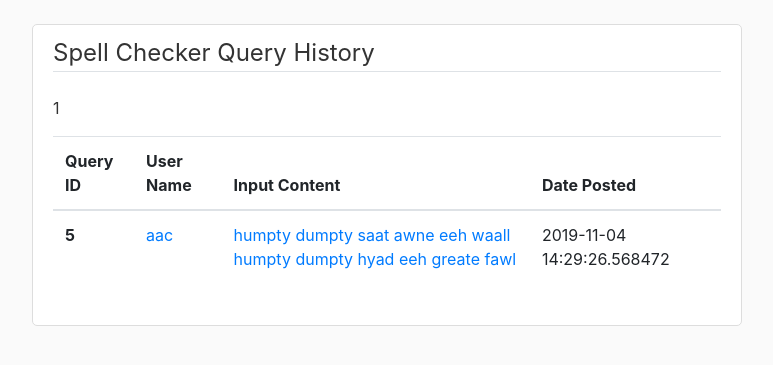
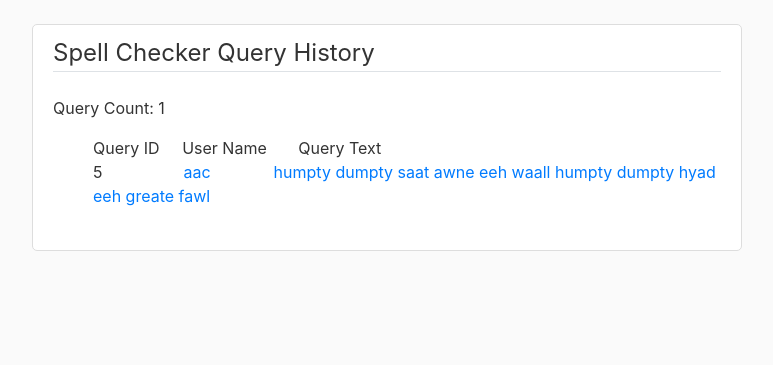
Before and after one commit to achitnis007/AppSec-Assignment3, a Flask app: page /history in a window 1280 px wide. Shown: the part 56-421 px from the top of the page, without its empty margins (73-846 px from the left). Run offline with Flask 2, Linux system fonts and the light colour scheme; a user stored in the database is signed in; data comes from the database, SQL or seed files in the repository; some libraries are stand-ins or nearby versions.

Commit message:
changed table to list for autograder

```diff
--- a/app/templates/activitylog.html
+++ b/app/templates/activitylog.html
@@ -6,7 +6,7 @@
 			{{ form.hidden_tag() }}
 			<fieldset class="form-group">
 				<legend class="border-bottom mb-4">Spell Checker Activity History</legend>
-                <p id="numsessions">{{ activity_records_cnt }}</p>
+                <p id="numsessions">Sessions Count : {{ activity_records_cnt }}</p>
                     <div id=history>
                         <table class="table table-hover">
                           <thead>
--- a/app/templates/history.html
+++ b/app/templates/history.html
@@ -6,30 +6,21 @@
 			{{ form.hidden_tag() }}
 			<fieldset class="form-group">
 				<legend class="border-bottom mb-4">Spell Checker Query History</legend>
-                <p id="numqueries">{{ service_records_cnt }}</p>
+                <p id="numqueries">Query Count: {{ service_records_cnt }}</p>
                     <div id=history>
-                        <table class="table table-hover">
-                          <thead>
-                            <tr>
-                              <th scope="col">Query ID</th>
-                              <th scope="col">User Name</th>
-                              <th scope="col">Input Content</th>
-                              <th scope="col">Date Posted</th>
-                            </tr>
-                          </thead>
                         {% if (service_records_cnt > 0) %}
-                          <tbody>
+                          <ul style="list-style-type:none;">
+                          <li>Query ID&nbsp&nbsp&nbsp&nbsp&nbspUser Name&nbsp&nbsp&nbsp&nbsp&nbsp&nbsp&nbspQuery Text</li>
                           {% for sr in service_records %}
-                            {# <!-- tr id="query{{ sr.id }}" --> #}
-                              <tr id="{{ sr.id }}">
-                              <th scope="row">{{ sr.id }}</th>
-                              <td><a href="{{ url_for('historyforadmin', user_clicked=sr.username) }}">{{ sr.username }}</a></td>
-                              <td><a href="{{ url_for('reviewquery', querynum='query' + sr.id|string) }}">{{ sr.input_content }}</a></td>
-                              <td>{{ sr.date_posted }}</td>
-                            </tr>
+                            <li id="query{{ sr.id }}">
+                              {{ sr.id }}
+                              &nbsp&nbsp&nbsp&nbsp&nbsp&nbsp&nbsp&nbsp&nbsp&nbsp&nbsp&nbsp&nbsp&nbsp&nbsp&nbsp
+                              <a href="{{ url_for('historyforadmin', user_clicked=sr.username) }}">{{ sr.username }}</a>
+                              &nbsp&nbsp&nbsp&nbsp&nbsp&nbsp&nbsp&nbsp&nbsp&nbsp&nbsp&nbsp
+                              <a href="{{ url_for('reviewquery', querynum='query' + sr.id|string) }}">{{ sr.input_content }}</a>
+                            </li>
                           {% endfor %}
-                          </tbody>
-                        </table>
+                          </ul>
                     </div>
                 {% endif %}
                 {%  if current_user.username == 'admin' %}
```
